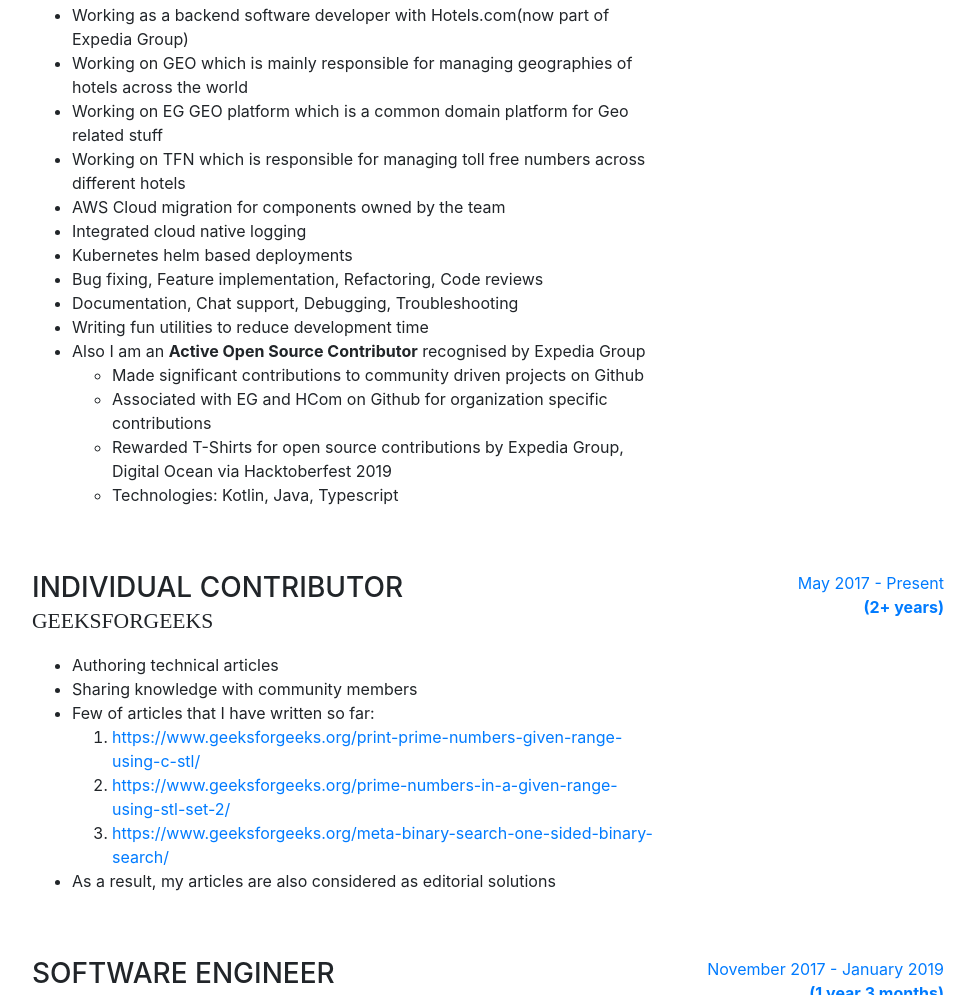
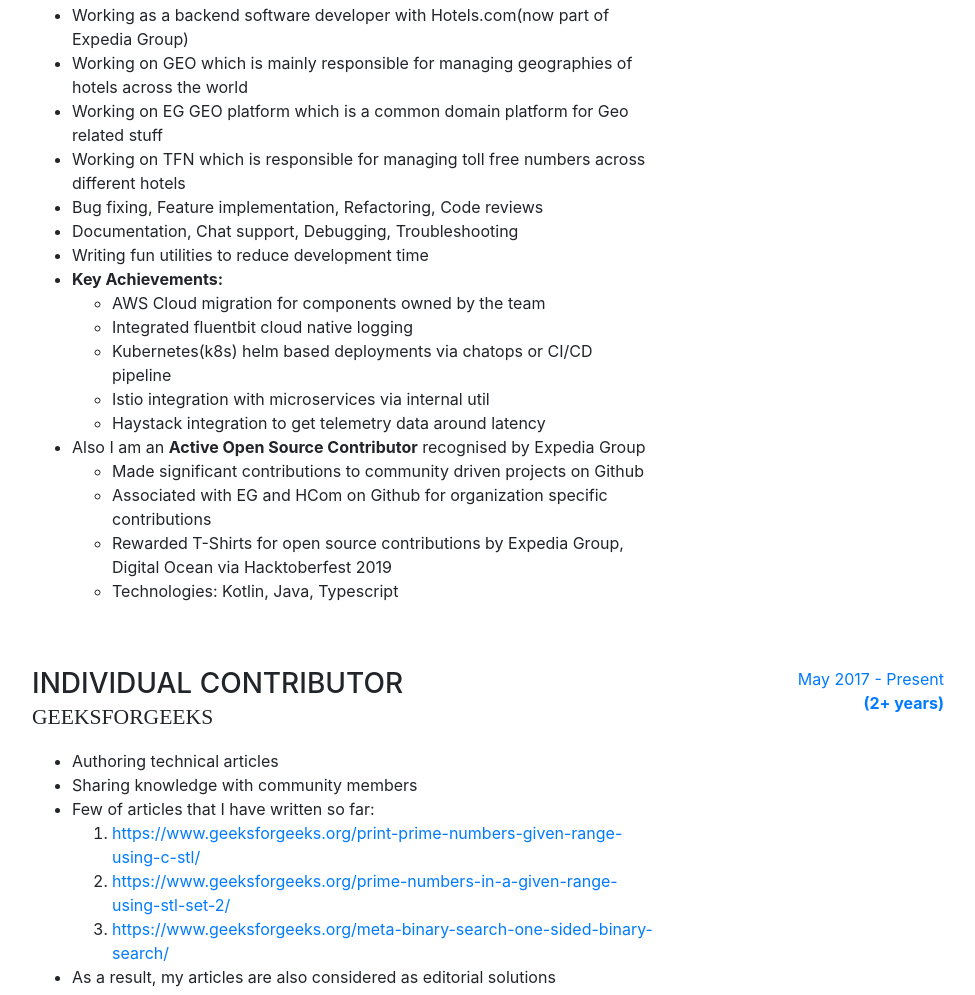
Before and after one commit to 0001vrn/0001vrn.github.io, a website with bundled scripts: page index.html in a window 1280 px wide. Shown: the part 1047-2042 px from the top of the page, without its empty margins (288-1263 px from the left). Built offline with nearby package versions, Linux system fonts and the light colour scheme; a web font is replaced by a local one.

Commit message:
refactored key achievements

```diff
--- a/index.html
+++ b/index.html
@@ -136,12 +136,20 @@
                 <li>Working on GEO which is mainly responsible for managing geographies of hotels across the world</li>
                 <li>Working on EG GEO platform which is a common domain platform for Geo related stuff</li>
                 <li>Working on TFN which is responsible for managing toll free numbers across different hotels</li>
-                <li>AWS Cloud migration for components owned by the team</li>
-                <li>Integrated cloud native logging</li>
-                <li>Kubernetes helm based deployments</li>
+
                 <li>Bug fixing, Feature implementation, Refactoring, Code reviews</li>
                 <li>Documentation, Chat support, Debugging, Troubleshooting</li>
                 <li>Writing fun utilities to reduce development time</li>
+
+                <li><b>Key Achievements:</b>
+                  <ul>
+                    <li>AWS Cloud migration for components owned by the team</li>
+                    <li>Integrated fluentbit cloud native logging</li>
+                    <li>Kubernetes(k8s) helm based deployments via chatops or CI/CD pipeline</li>
+                    <li>Istio integration with microservices via internal util</li>
+                    <li>Haystack integration to get telemetry data around latency</li>
+                   </ul>
+                </li>
 
                 <li>Also I am an <b>Active Open Source Contributor</b> recognised by Expedia Group
                   <ul>
```
